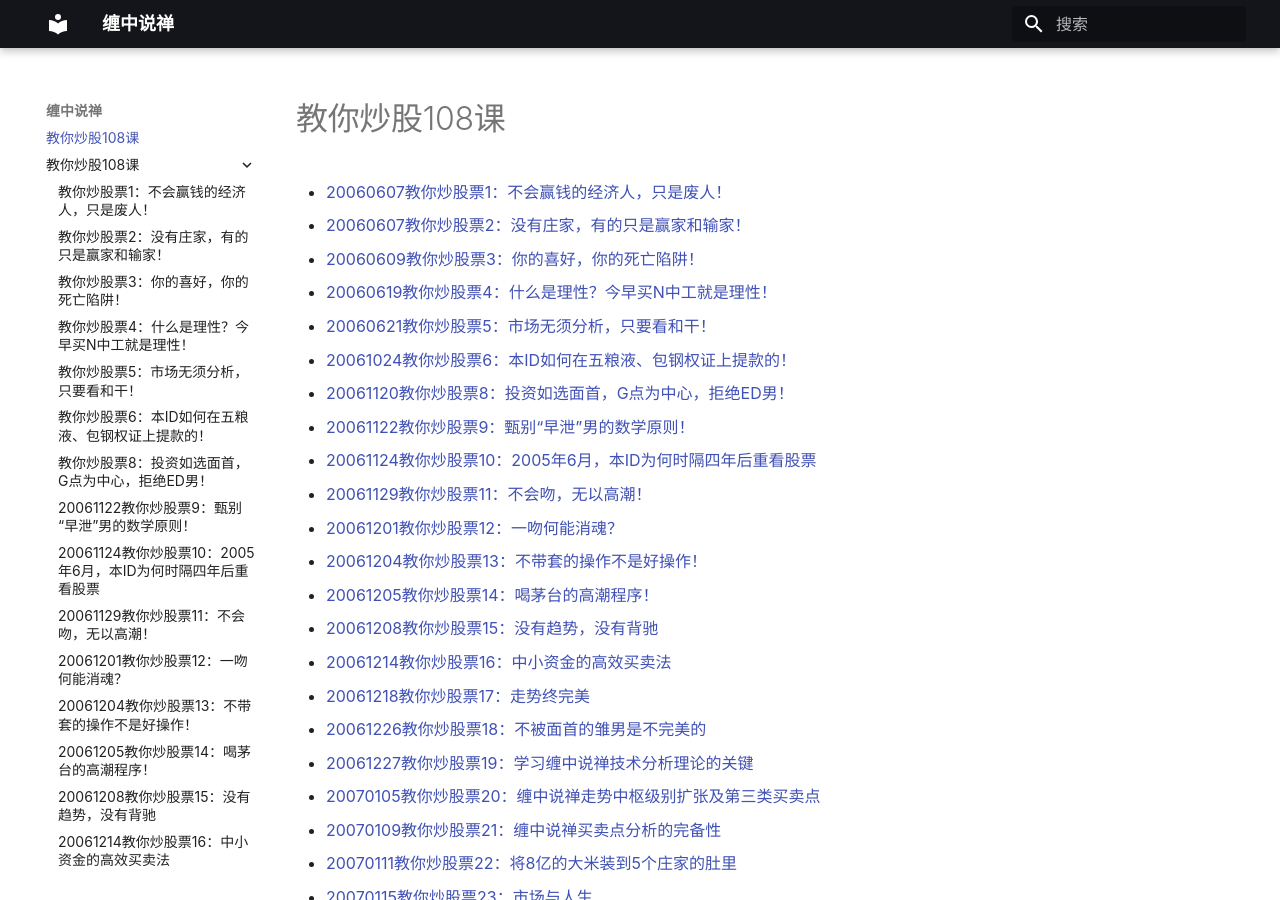
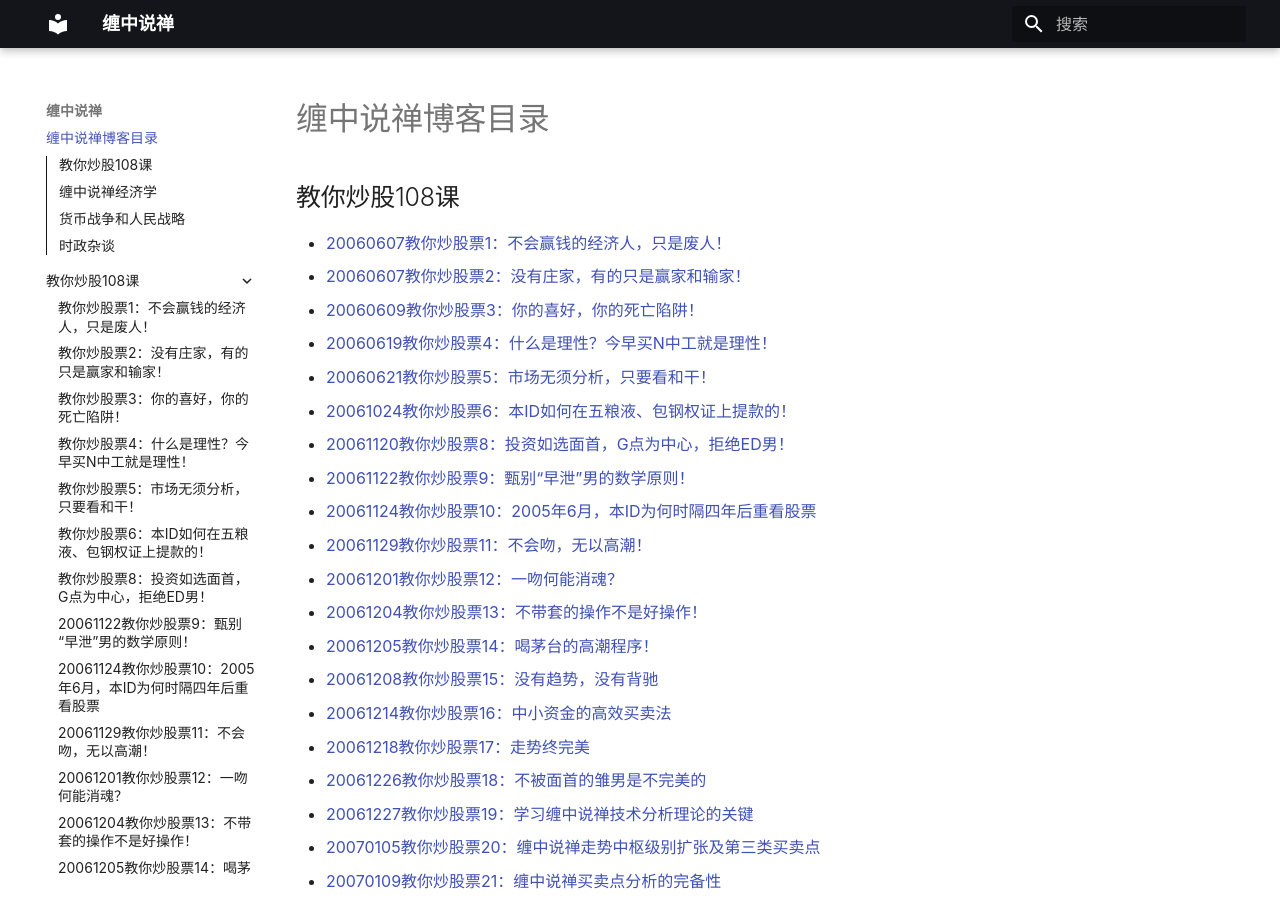
Before and after one commit to gaoxiaojun/chan, an MkDocs documentation site: the page built from docs/index.md, in a window 1280 px wide and 900 px high. Built offline with MkDocs 1.6.1 and Material for MkDocs 9.7.7, drawn with Linux system fonts in a browser that asks for light colours.

Commit message:
目录修正

```diff
--- a/docs/index.md
+++ b/docs/index.md
@@ -1,4 +1,5 @@
-# 教你炒股108课
+#缠中说禅博客目录
+## 教你炒股108课
 * [20060607教你炒股票1：不会赢钱的经济人，只是废人！](/教你炒股108课/20060607教你炒股票1：不会赢钱的经济人，只是废人！/)
 * [20060607教你炒股票2：没有庄家，有的只是赢家和输家！](/教你炒股108课/20060607教你炒股票2：没有庄家，有的只是赢家和输家！/)
 * [20060609教你炒股票3：你的喜好，你的死亡陷阱！](/教你炒股108课/20060609教你炒股票3：你的喜好，你的死亡陷阱！/)
@@ -104,7 +105,7 @@
 * [20080710教你炒股票106：均线、轮动与缠中说禅板块强弱指标](/教你炒股108课/20080710教你炒股票106：均线、轮动与缠中说禅板块强弱指标/)
 * [20080819教你炒股票107：如何操作短线反弹](/教你炒股108课/20080819教你炒股票107：如何操作短线反弹/)
 * [20080829教你炒股票108：何谓底部？从月线看中期走势演化](/教你炒股108课/20080829教你炒股票108：何谓底部？从月线看中期走势演化/)
-# 缠中说禅经济学
+## 缠中说禅经济学
 * [20060719顶翻东西经济学：缠中说禅经济学（连载序）](/缠中说禅经济学/20060719顶翻东西经济学：缠中说禅经济学（连载序）/)
 * [20060720顶翻东西经济学：缠中说禅经济学（连载一）](/缠中说禅经济学/20060720顶翻东西经济学：缠中说禅经济学（连载一）/)
 * [20060721顶翻东西经济学：缠中说禅经济学（连载二）](/缠中说禅经济学/20060721顶翻东西经济学：缠中说禅经济学（连载二）/)
@@ -121,7 +122,7 @@
 * [20060821顶翻东西经济学：缠中说禅经济学（连载十三）](/缠中说禅经济学/20060821顶翻东西经济学：缠中说禅经济学（连载十三）/)
 * [20060823顶翻东西经济学：缠中说禅经济学（连载十四）](/缠中说禅经济学/20060823顶翻东西经济学：缠中说禅经济学（连载十四）/)
 * [20060829顶翻东西经济学：缠中说禅经济学（连载十五）](/缠中说禅经济学/20060829顶翻东西经济学：缠中说禅经济学（连载十五）/)
-# 货币战争和人民战略
+## 货币战争和人民战略
 * [20060307货币战争和人民币战略（上）](/货币战争和人民战略/20060307货币战争和人民币战略（上）/)
 * [20060307货币战争和人民币战略（下）](/货币战争和人民战略/20060307货币战争和人民币战略（下）/)
 * [20060310中国货币战争中的“七七”事变！](/货币战争和人民战略/20060310中国货币战争中的“七七”事变！/)
@@ -132,7 +133,7 @@
 * [20070417《货币战争和人民币战略》续五：从净资产到市值，资本血腥游戏的必然之路](/货币战争和人民战略/20070417《货币战争和人民币战略》续五：从净资产到市值，资本血腥游戏的必然之路/)
 * [20070425《货币战争和人民币战略》续六：央行，脑子别进水](/货币战争和人民战略/20070425《货币战争和人民币战略》续六：央行，脑子别进水/)
 * [20071120《货币战争和人民币战略》续七：和谐世界存在的N种可能](/货币战争和人民战略/20071120《货币战争和人民币战略》续七：和谐世界存在的N种可能/)
-# 时政杂谈
+## 时政杂谈
 * [20060306奥斯卡，资本全球化帝国的神圣祭坛！](/时政杂谈/20060306奥斯卡，资本全球化帝国的神圣祭坛！/)
 * [20060321环保主义，资本全球化意识形态制造的彻头彻尾谎言！](/时政杂谈/20060321环保主义，资本全球化意识形态制造的彻头彻尾谎言！/)
 * [20060326美国的政协委员，凭什么在中国晃荡？](/时政杂谈/20060326美国的政协委员，凭什么在中国晃荡？/)
```
